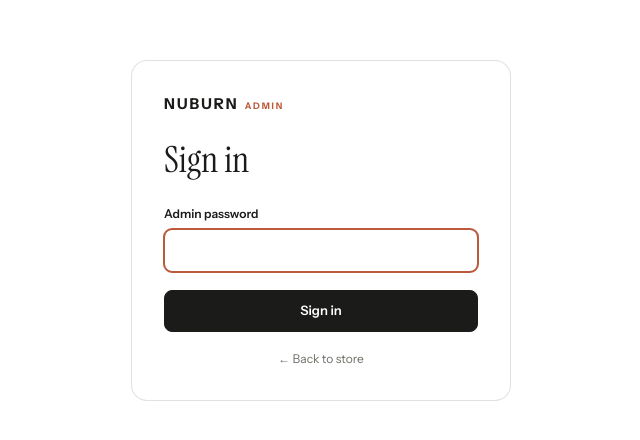
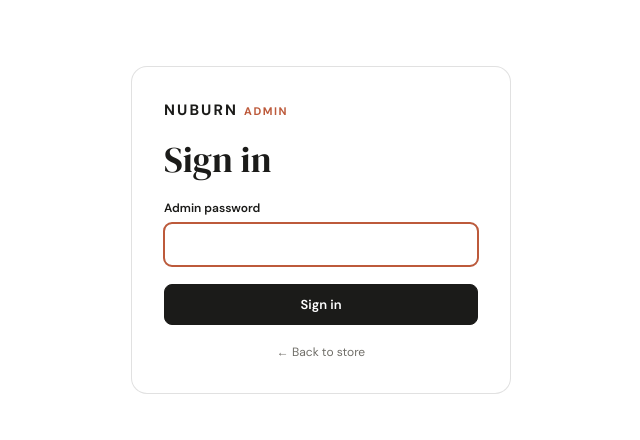
Before and after one commit to NicholasGwanzura/nuburn, a website: page public/admin/index.html in a window 1280 px wide. Shown: the part 170-610 px from the top of the page, without its empty margins (319-959 px from the left). Drawn offline with Linux system fonts and the light colour scheme; no server answers.

Commit message:
Refresh storefront and admin typography

```diff
--- a/public/admin/admin.css
+++ b/public/admin/admin.css
@@ -1,13 +1,13 @@
-:root{--paper:#fff;--card:#fff;--ink:#1b1b19;--muted:#706e68;--rust:#bd5a3b;--rust-deep:#a74a30;--olive:#74784f;--line:rgba(27,27,25,.13);--sans:'Instrument Sans',system-ui,Arial,sans-serif;--serif:'Instrument Serif',Georgia,serif;--surface:#fff}
+:root{--paper:#fff;--card:#fff;--ink:#1b1b19;--muted:#706e68;--rust:#bd5a3b;--rust-deep:#a74a30;--olive:#74784f;--line:rgba(27,27,25,.13);--sans:'DM Sans',system-ui,Arial,sans-serif;--serif:'DM Serif Display',Georgia,serif;--surface:#fff}
 *{box-sizing:border-box}
 html,body,.app,.main,.sidebar{background-color:#fff}
 body{margin:0;background:var(--paper);color:var(--ink);font:14px/1.5 var(--sans);-webkit-font-smoothing:antialiased}
 [hidden]{display:none!important}
 a{color:inherit}
 button,input,select,textarea{font:inherit;color:inherit}
-h1,h2,h3{font-family:var(--serif);font-weight:400;margin:0}
+h1,h2,h3{font-family:var(--serif);font-weight:400;line-height:1.15;margin:0}
 .brand{font-weight:700;letter-spacing:.14em;font-size:15px;display:flex;gap:6px;align-items:baseline}
-.brand span{font-size:9px;letter-spacing:.2em;color:var(--rust)}
+.brand span{font-size:11px;letter-spacing:.14em;color:var(--rust)}
 
 .btn{border:1px solid var(--line);background:var(--card);padding:10px 16px;border-radius:8px;font-weight:600;font-size:13px;cursor:pointer;transition:background .15s,border-color .15s}
 .btn:hover{border-color:var(--ink)}
--- a/public/admin/index.html
+++ b/public/admin/index.html
@@ -7,7 +7,7 @@
   <title>Nuburn Admin</title>
   <link rel="preconnect" href="https://fonts.googleapis.com">
   <link rel="preconnect" href="https://fonts.gstatic.com" crossorigin>
-  <link href="https://fonts.googleapis.com/css2?family=Instrument+Sans:wght@400..700&family=Instrument+Serif&display=swap" rel="stylesheet">
+  <link href="https://fonts.googleapis.com/css2?family=DM+Sans:ital,wght@0,400..700;1,400..700&family=DM+Serif+Display:ital@0;1&display=swap" rel="stylesheet">
   <link rel="icon" href="/favicon.svg" type="image/svg+xml">
   <link rel="stylesheet" href="/admin/admin.css">
   <script src="/admin/admin.js" defer></script>
--- a/public/styles.css
+++ b/public/styles.css
@@ -12,8 +12,8 @@
   --gold:#d9b46f;
   --line:rgba(20,20,19,.11);
   --line-strong:rgba(20,20,19,.22);
-  --sans:'Instrument Sans',system-ui,-apple-system,'Segoe UI',Arial,sans-serif;
-  --serif:'Instrument Serif',Georgia,'Times New Roman',serif;
+  --sans:'DM Sans',system-ui,-apple-system,'Segoe UI',Arial,sans-serif;
+  --serif:'DM Serif Display',Georgia,'Times New Roman',serif;
   --header-h:112px;
 }
 *{box-sizing:border-box}
@@ -55,7 +55,7 @@ h1 em,h2 em{font-family:var(--serif);font-style:italic;font-weight:400;letter-sp
 .site-header{position:sticky;top:0;z-index:20;display:block;height:auto;padding:0;background:#fff;border-bottom:1px solid var(--line)}
 .header-main{width:min(1360px,calc(100% - 64px));height:72px;margin:0 auto;display:flex;align-items:center;gap:28px}
 .wordmark{font-family:var(--sans);font-size:20px;letter-spacing:.12em;font-weight:700;line-height:1;color:var(--rust-deep);display:flex;align-items:baseline;gap:7px;flex:none}
-.wordmark span{font-size:10px;letter-spacing:.2em;font-weight:500;color:var(--muted)}
+.wordmark span{font-size:11px;letter-spacing:.16em;font-weight:500;color:var(--muted)}
 .header-search{flex:1;width:min(520px,45vw);max-width:520px;margin:0 auto;border-radius:2px;background:#fff;border-color:var(--line);padding:10px 14px}
 .header-search:focus-within{border-color:var(--rust)}
 .primary-nav{height:40px;display:flex;justify-content:center;align-items:center;gap:42px;border-top:1px solid var(--line);font-size:13px;font-weight:600}
@@ -469,7 +469,7 @@ a.product-card:hover .product-illustration{transform:translateY(-4px);transition
 }
 @media(max-width:390px){
   .wordmark{font-size:14px;gap:5px}
-  .wordmark span{font-size:8px}
+  .wordmark span{font-size:11px;letter-spacing:.08em}
   .header-actions{gap:5px}
   .header-admin{padding:7px 8px}
   .bag-button{padding:7px 8px}
@@ -490,7 +490,7 @@ a.product-card:hover .product-illustration{transform:translateY(-4px);transition
 .button-dark:hover{background:var(--rust-deep)}
 .hero{width:min(1360px,calc(100% - 64px));grid-template-columns:.9fr 1.1fr;gap:48px;padding:38px 0 48px}
 .hero h1{font-size:clamp(48px,5.6vw,78px);letter-spacing:-.035em}
-.hero h1 em,h2 em{font-family:var(--sans);font-style:normal;font-weight:600;color:var(--rust);letter-spacing:-.04em}
+.hero h1 em,h2 em{font-family:var(--serif);font-style:italic;font-weight:400;color:var(--rust);letter-spacing:-.025em}
 .hero .eyebrow{color:var(--rust)}
 .hero-art{min-height:0;max-height:none;border-radius:0;aspect-ratio:4/5;background:#e7d8c1}
 .art-sun,.art-orbit,.fashion-figure,.art-label,.art-caption,.hero-side-note{display:none}
```
Also changed, not shown: AGENTS.md (+1 -1 lines), public/checkout.html (+1 -1 lines), public/index.html (+1 -1 lines), public/product.html (+1 -1 lines).
